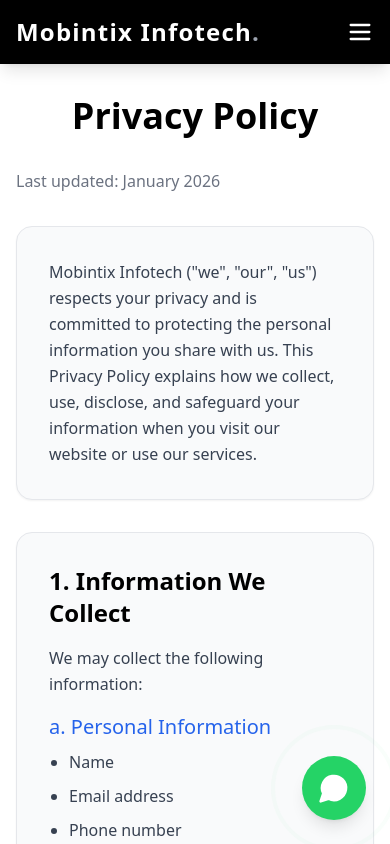
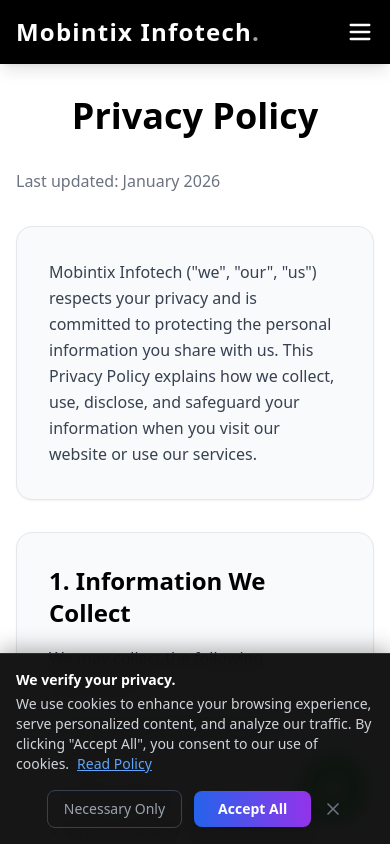
Before and after one commit to mobintix-in/Mobintix-App, a React (Vite) app: page /privacy-policy in a window 390 px wide. Shown: the top 844 px of the page. Built offline with nearby package versions, Linux system fonts and the light colour scheme.

Commit message:
Mobintix

```diff
--- a/package.json
+++ b/package.json
@@ -20,6 +20,7 @@
     "clsx": "^2.1.1",
     "lucide-react": "^0.344.0",
     "react": "^18.3.1",
+    "react-cookie-consent": "^10.0.0",
     "react-dom": "^18.3.1",
     "react-helmet-async": "^2.0.5",
     "react-router-dom": "^7.10.1",
--- a/src/App.tsx
+++ b/src/App.tsx
@@ -5,6 +5,7 @@
 import Header from './components/Header';
 import Footer from './components/Footer';
 import ScrollToTop from './components/ScrollToTop';
+import CookieConsentBanner from './components/CookieConsentBanner';
 
 // Lazy load pages
 const Home = lazy(() => import('./pages/Home'));
@@ -37,6 +38,8 @@
   </div>
 );
 
+
+
 const Layout = ({ children }: { children: React.ReactNode }) => {
   const location = useLocation();
   const isAdmin = location.pathname.startsWith('/aryan');
@@ -48,6 +51,7 @@
         {children}
       </main>
       {!isAdmin && <Footer />}
+      <CookieConsentBanner />
     </div>
   );
 };
--- /dev/null
+++ b/src/components/CookieConsentBanner.tsx
@@ -0,0 +1,72 @@
+import { useState, useEffect } from 'react';
+import { Link } from 'react-router-dom';
+import { X } from 'lucide-react';
+
+const CookieConsentBanner = () => {
+    const [isVisible, setIsVisible] = useState(false);
+
+    useEffect(() => {
+        // Check if user has already consented
+        const consent = localStorage.getItem('mobintix-cookie-consent');
+        if (!consent) {
+            setIsVisible(true);
+        }
+    }, []);
+
+    const handleAccept = () => {
+        localStorage.setItem('mobintix-cookie-consent', 'true');
+        setIsVisible(false);
+    };
+
+    const handleDecline = () => {
+        localStorage.setItem('mobintix-cookie-consent', 'false');
+        setIsVisible(false);
+    };
+
+    if (!isVisible) return null;
+
+    return (
+        <div className="fixed bottom-0 left-0 right-0 z-50 p-4 md:p-6" style={{
+            background: "rgba(10, 10, 10, 0.95)",
+            backdropFilter: "blur(10px)",
+            borderTop: "1px solid rgba(255, 255, 255, 0.1)",
+            boxShadow: "0 -4px 20px rgba(0,0,0,0.3)"
+        }}>
+            <div className="container mx-auto flex flex-col md:flex-row items-center justify-between gap-4">
+                <div className="flex-1 text-gray-300 text-sm md:text-base">
+                    <span className="font-semibold text-white block mb-1">We verify your privacy.</span>
+                    <p>
+                        We use cookies to enhance your browsing experience, serve personalized content, and analyze our traffic.
+                        By clicking "Accept All", you consent to our use of cookies.
+                        <Link to="/privacy-policy" className="ml-2 text-blue-400 hover:text-blue-300 underline">
+                            Read Policy
+                        </Link>
+                    </p>
+                </div>
+                <div className="flex items-center gap-3 shrink-0">
+                    <button
+                        onClick={handleDecline}
+                        className="px-4 py-2 text-sm text-gray-400 hover:text-white border border-gray-700 rounded-lg hover:border-gray-500 transition-colors"
+                    >
+                        Necessary Only
+                    </button>
+                    <button
+                        onClick={handleAccept}
+                        className="px-6 py-2 text-sm font-semibold text-white bg-gradient-to-r from-blue-600 to-purple-600 rounded-lg hover:opacity-90 transition-opacity shadow-lg"
+                    >
+                        Accept All
+                    </button>
+                    <button
+                        onClick={() => setIsVisible(false)}
+                        className="md:hidden text-gray-500 hover:text-white"
+                        aria-label="Close"
+                    >
+                        <X size={20} />
+                    </button>
+                </div>
+            </div>
+        </div>
+    );
+};
+
+export default CookieConsentBanner;
```
Also changed, not shown: 1 other file (tests, documents, lock files or other folders).
